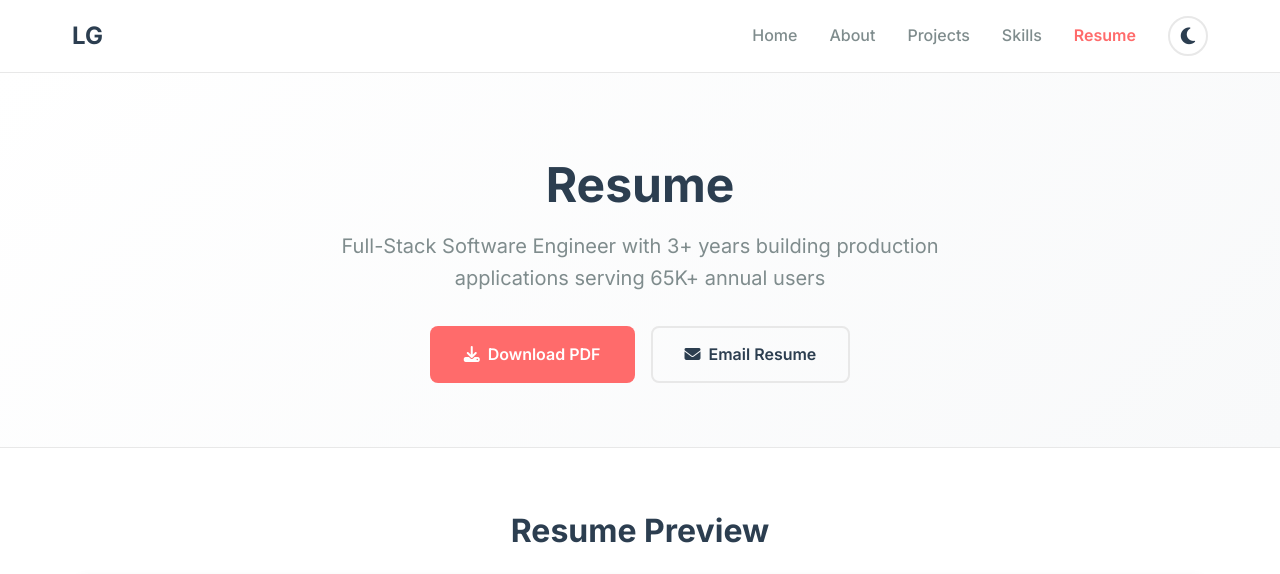
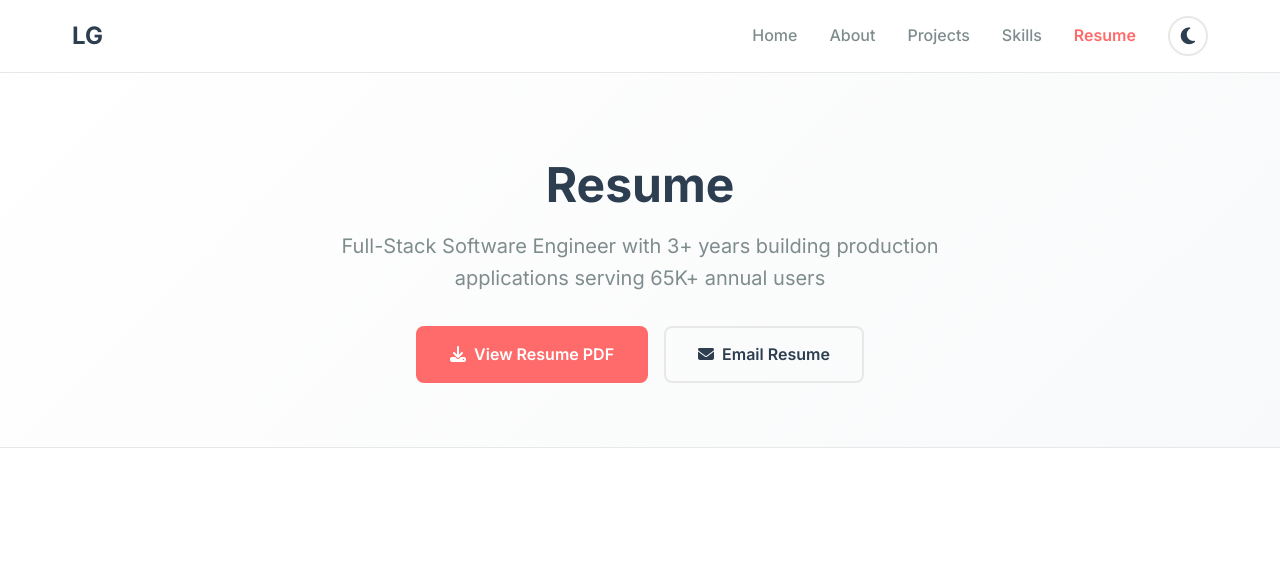
Before and after one commit to lanagasparyan/lanagasparyan.github.io, a Jekyll site: the page built from resume.markdown, in a window 1280 px wide and 1400 px high. Shown: the top 574 px of the window. Built offline with Jekyll 4.4.1, drawn with Linux system fonts in a browser that asks for light colours; some of the changed text lies outside the part shown.

Commit message:
refactor: update resume links to GitHub-hosted PDF
- Remove PDF viewer section from resume page
- Update all resume download links to GitHub URL:
  https://github.com/lanagasparyan/Resume/blob/master/lana_gasparyan_resume_latest.pdf
- Changed "Download PDF" button to "View Resume PDF" in hero
- Updated CTA section with direct GitHub resume link
- Updated homepage CTA resume link
- Updated Skills page CTA resume link

All resume links now point to GitHub-hosted PDF instead of local file

🤖 Generated with [Claude Code](https://claude.com/claude-code)

Co-Authored-By: Claude <noreply@anthropic.com>

```diff
--- a/index.markdown
+++ b/index.markdown
@@ -210,7 +210,7 @@ permalink: /
                 <i class="fas fa-briefcase"></i>
                 View All Projects
             </a>
-            <a href="{{ '/resume/' | relative_url }}" class="btn btn-outline">
+            <a href="https://github.com/lanagasparyan/Resume/blob/master/lana_gasparyan_resume_latest.pdf" class="btn btn-outline" target="_blank">
                 <i class="fas fa-file-pdf"></i>
                 Download Resume
             </a>
--- a/resume.markdown
+++ b/resume.markdown
@@ -12,9 +12,9 @@ permalink: /resume/
         serving 65K+ annual users
     </p>
     <div class="resume-actions">
-        <a href="/assets/documents/Lana_Gasparyan_Resume.pdf" class="btn btn-primary" download>
+        <a href="https://github.com/lanagasparyan/Resume/blob/master/lana_gasparyan_resume_latest.pdf" class="btn btn-primary" target="_blank">
             <i class="fas fa-download"></i>
-            Download PDF
+            View Resume PDF
         </a>
         <a href="mailto:{{ site.social.email }}" class="btn btn-outline">
             <i class="fas fa-envelope"></i>
@@ -25,27 +25,9 @@ permalink: /resume/
 
 <!-- RESUME PAGE CONTENT -->
 <div class="resume-page-content">
-    <!-- PDF Viewer Section -->
-    <section class="pdf-viewer-section">
-        <h2>Resume Preview</h2>
-        <div class="pdf-container">
-            <iframe src="/assets/documents/Lana_Gasparyan_Resume.pdf" type="application/pdf" title="Lana Gasparyan Resume PDF">
-                <div class="pdf-fallback">
-                    <i class="fas fa-file-pdf"></i>
-                    <h3>PDF Viewer Not Supported</h3>
-                    <p>Your browser doesn't support inline PDF viewing. Please download the PDF to view it.</p>
-                    <a href="/assets/documents/Lana_Gasparyan_Resume.pdf" class="btn btn-primary" download>
-                        <i class="fas fa-download"></i>
-                        Download PDF Resume
-                    </a>
-                </div>
-            </iframe>
-        </div>
-    </section>
-
     <!-- Text Version for SEO -->
     <div class="resume-text-version">
-        <h2>Text Version</h2>
+        <h2>Resume</h2>
 
         <!-- Header -->
         <div class="resume-header-section">
@@ -218,9 +200,9 @@ permalink: /resume/
                 <i class="fas fa-envelope"></i>
                 Email Me
             </a>
-            <a href="{{ '/projects/' | relative_url }}" class="btn btn-outline">
-                <i class="fas fa-briefcase"></i>
-                View My Projects
+            <a href="https://github.com/lanagasparyan/Resume/blob/master/lana_gasparyan_resume_latest.pdf" class="btn btn-outline" target="_blank">
+                <i class="fas fa-file-pdf"></i>
+                Download Resume
             </a>
             <a href="https://www.linkedin.com/in/{{ site.social.linkedin }}" class="btn btn-outline" target="_blank">
                 <i class="fab fa-linkedin"></i>
--- a/skills.markdown
+++ b/skills.markdown
@@ -339,7 +339,7 @@ permalink: /skills/
                 <i class="fas fa-briefcase"></i>
                 View My Projects
             </a>
-            <a href="{{ '/resume/' | relative_url }}" class="btn btn-outline">
+            <a href="https://github.com/lanagasparyan/Resume/blob/master/lana_gasparyan_resume_latest.pdf" class="btn btn-outline" target="_blank">
                 <i class="fas fa-file-pdf"></i>
                 Download Resume
             </a>
```
